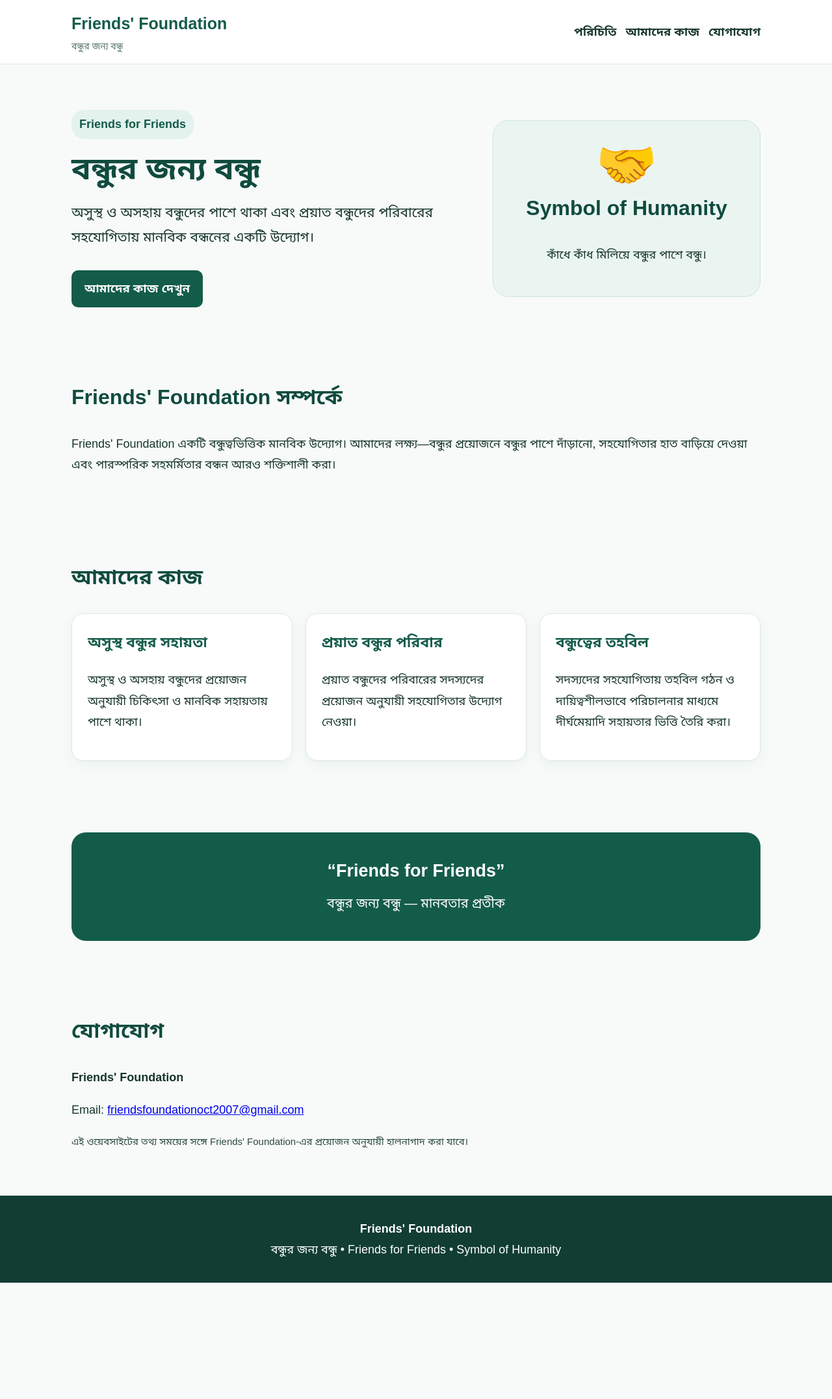
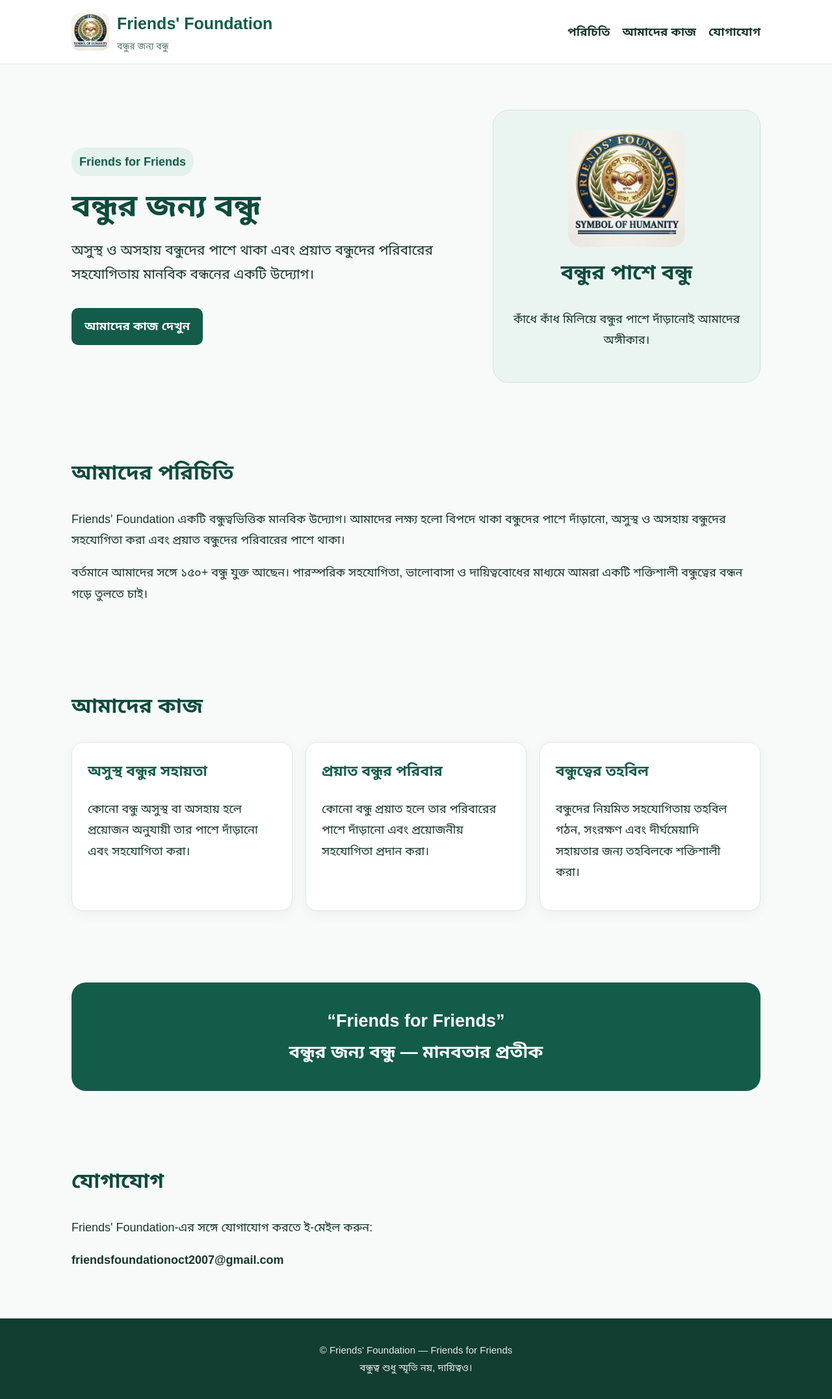
Before and after one commit to friendsfoundationbd/friendsfoundationbd.github.io, a plain HTML site: page index.html in a window 1280 px wide. Shown: the whole page at 65% size. Before the commit the page ends 1974 px from the top, so only its background shows below. Drawn offline with Linux system fonts and the light colour scheme.

Commit message:
Revise meta description and content for clarity
Updated the meta description and improved text clarity in several sections.

```diff
--- a/index.html
+++ b/index.html
@@ -4,84 +4,311 @@
 <meta charset="utf-8">
 <meta name="viewport" content="width=device-width,initial-scale=1">
 <title>Friends' Foundation | Friends for Friends</title>
-<meta name="description" content="Friends' Foundation — Friends for Friends. অসুস্থ ও অসহায় বন্ধুদের সহায়তা এবং প্রয়াত বন্ধুদের পরিবারের পাশে থাকা।">
+<meta name="description" content="Friends' Foundation — Friends for Friends. বন্ধুর জন্য বন্ধু। অসুস্থ ও অসহায় বন্ধুদের সহায়তা এবং প্রয়াত বন্ধুদের পরিবারের পাশে থাকা।">
+
 <style>
-*{box-sizing:border-box}html{scroll-behavior:smooth}
-body{margin:0;font-family:Arial,"Noto Sans Bengali",sans-serif;line-height:1.8;background:#f7faf9;color:#17352d;font-size:18px}
-header{background:#fff;border-bottom:1px solid #dce8e3;position:sticky;top:0;z-index:10}
-.nav{max-width:1100px;margin:auto;padding:14px 20px;display:flex;justify-content:space-between;align-items:center;gap:15px}
-.logo{font-size:25px;font-weight:800;color:#145c4a}.tag{font-size:14px;color:#55746b}
-nav a{margin-left:14px;text-decoration:none;color:#17352d;font-weight:700}
-.hero{max-width:1100px;margin:auto;padding:70px 20px 55px;display:grid;grid-template-columns:1.2fr .8fr;gap:30px;align-items:center}
-.badge{display:inline-block;padding:6px 12px;border-radius:20px;background:#e3f2ec;color:#145c4a;font-weight:700}
-h1{font-size:48px;line-height:1.15;margin:18px 0 12px;color:#104b3d}
-h2{font-size:32px;color:#104b3d;margin-top:0}
-.lead{font-size:21px;max-width:700px}
-.btn{display:inline-block;background:#145c4a;color:#fff;text-decoration:none;padding:12px 20px;border-radius:10px;font-weight:800;margin-top:12px}
-.hero-card{background:#eaf5f1;border-radius:24px;padding:30px;text-align:center;border:1px solid #cfe4dc}
-.hero-card .symbol{font-size:76px;line-height:1}
-section{max-width:1100px;margin:auto;padding:55px 20px}
-.cards{display:grid;grid-template-columns:repeat(3,1fr);gap:20px}
-.card{background:#fff;padding:24px;border-radius:18px;border:1px solid #dce8e3;box-shadow:0 5px 18px rgba(20,92,74,.06)}
-.card h3{font-size:22px;color:#145c4a;margin-top:0}
-.quote{background:#145c4a;color:#fff;border-radius:22px;padding:35px;text-align:center;font-size:27px;font-weight:800}
-footer{background:#123d33;color:#fff;padding:35px 20px;text-align:center}
-.small{font-size:15px;opacity:.9}
-@media(max-width:800px){.hero{grid-template-columns:1fr;padding-top:45px}.cards{grid-template-columns:1fr}h1{font-size:38px}.nav{align-items:flex-start;flex-direction:column}nav a{margin:0 12px 0 0}}
+*{box-sizing:border-box}
+html{scroll-behavior:smooth}
+body{
+  margin:0;
+  font-family:Arial,"Noto Sans Bengali",sans-serif;
+  line-height:1.8;
+  background:#f7faf9;
+  color:#17352d;
+  font-size:18px
+}
+header{
+  background:#fff;
+  border-bottom:1px solid #dce8e3;
+  position:sticky;
+  top:0;
+  z-index:10
+}
+.nav{
+  max-width:1100px;
+  margin:auto;
+  padding:14px 20px;
+  display:flex;
+  justify-content:space-between;
+  align-items:center;
+  gap:15px
+}
+.brand{
+  display:flex;
+  align-items:center;
+  gap:12px
+}
+.logo-img{
+  width:58px;
+  height:58px;
+  object-fit:contain;
+  border-radius:12px
+}
+.logo{
+  font-size:25px;
+  font-weight:800;
+  color:#145c4a
+}
+.tag{
+  font-size:14px;
+  color:#55746b
+}
+nav a{
+  margin-left:14px;
+  text-decoration:none;
+  color:#17352d;
+  font-weight:700
+}
+.hero{
+  max-width:1100px;
+  margin:auto;
+  padding:70px 20px 55px;
+  display:grid;
+  grid-template-columns:1.2fr .8fr;
+  gap:30px;
+  align-items:center
+}
+.badge{
+  display:inline-block;
+  padding:6px 12px;
+  border-radius:20px;
+  background:#e3f2ec;
+  color:#145c4a;
+  font-weight:700
+}
+h1{
+  font-size:48px;
+  line-height:1.15;
+  margin:18px 0 12px;
+  color:#104b3d
+}
+h2{
+  font-size:32px;
+  color:#104b3d;
+  margin-top:0
+}
+.lead{
+  font-size:21px;
+  max-width:700px
+}
+.btn{
+  display:inline-block;
+  background:#145c4a;
+  color:#fff;
+  text-decoration:none;
+  padding:12px 20px;
+  border-radius:10px;
+  font-weight:800;
+  margin-top:12px
+}
+.hero-card{
+  background:#eaf5f1;
+  border-radius:24px;
+  padding:30px;
+  text-align:center;
+  border:1px solid #cfe4dc
+}
+.hero-card img{
+  width:180px;
+  height:180px;
+  object-fit:contain;
+  border-radius:20px
+}
+section{
+  max-width:1100px;
+  margin:auto;
+  padding:55px 20px
+}
+.cards{
+  display:grid;
+  grid-template-columns:repeat(3,1fr);
+  gap:20px
+}
+.card{
+  background:#fff;
+  padding:24px;
+  border-radius:18px;
+  border:1px solid #dce8e3;
+  box-shadow:0 5px 18px rgba(20,92,74,.06)
+}
+.card h3{
+  font-size:22px;
+  color:#145c4a;
+  margin-top:0
+}
+.quote{
+  background:#145c4a;
+  color:#fff;
+  border-radius:22px;
+  padding:35px;
+  text-align:center;
+  font-size:27px;
+  font-weight:800
+}
+footer{
+  background:#123d33;
+  color:#fff;
+  padding:35px 20px;
+  text-align:center
+}
+.small{
+  font-size:15px;
+  opacity:.9
+}
+@media(max-width:800px){
+  .hero{
+    grid-template-columns:1fr;
+    padding-top:45px
+  }
+  .cards{
+    grid-template-columns:1fr
+  }
+  h1{
+    font-size:38px
+  }
+  .nav{
+    align-items:flex-start;
+    flex-direction:column
+  }
+  nav a{
+    margin:0 12px 0 0
+  }
+}
 </style>
 </head>
+
 <body>
+
 <header>
 <div class="nav">
-<div><div class="logo">Friends' Foundation</div><div class="tag">বন্ধুর জন্য বন্ধু</div></div>
-<nav><a href="#about">পরিচিতি</a><a href="#work">আমাদের কাজ</a><a href="#contact">যোগাযোগ</a></nav>
+
+<div class="brand">
+<img class="logo-img" src="1000009126.png" alt="Friends' Foundation Logo">
+<div>
+<div class="logo">Friends' Foundation</div>
+<div class="tag">বন্ধুর জন্য বন্ধু</div>
+</div>
+</div>
+
+<nav>
+<a href="#about">পরিচিতি</a>
+<a href="#work">আমাদের কাজ</a>
+<a href="#contact">যোগাযোগ</a>
+</nav>
+
 </div>
 </header>
 
 <main>
+
 <section class="hero">
+
 <div>
 <span class="badge">Friends for Friends</span>
+
 <h1>বন্ধুর জন্য বন্ধু</h1>
-<p class="lead">অসুস্থ ও অসহায় বন্ধুদের পাশে থাকা এবং প্রয়াত বন্ধুদের পরিবারের সহযোগিতায় মানবিক বন্ধনের একটি উদ্যোগ।</p>
+
+<p class="lead">
+অসুস্থ ও অসহায় বন্ধুদের পাশে থাকা এবং প্রয়াত বন্ধুদের পরিবারের সহযোগিতায়
+মানবিক বন্ধনের একটি উদ্যোগ।
+</p>
+
 <a class="btn" href="#work">আমাদের কাজ দেখুন</a>
 </div>
+
 <div class="hero-card">
-<div class="symbol">🤝</div>
-<h2>Symbol of Humanity</h2>
-<p>কাঁধে কাঁধ মিলিয়ে বন্ধুর পাশে বন্ধু।</p>
+<img src="1000009126.png" alt="Friends' Foundation">
+<h2>বন্ধুর পাশে বন্ধু</h2>
+<p>কাঁধে কাঁধ মিলিয়ে বন্ধুর পাশে দাঁড়ানোই আমাদের অঙ্গীকার।</p>
 </div>
+
 </section>
 
 <section id="about">
-<h2>Friends' Foundation সম্পর্কে</h2>
-<p>Friends' Foundation একটি বন্ধুত্বভিত্তিক মানবিক উদ্যোগ। আমাদের লক্ষ্য—বন্ধুর প্রয়োজনে বন্ধুর পাশে দাঁড়ানো, সহযোগিতার হাত বাড়িয়ে দেওয়া এবং পারস্পরিক সহমর্মিতার বন্ধন আরও শক্তিশালী করা।</p>
+
+<h2>আমাদের পরিচিতি</h2>
+
+<p>
+Friends' Foundation একটি বন্ধুত্বভিত্তিক মানবিক উদ্যোগ।
+আমাদের লক্ষ্য হলো বিপদে থাকা বন্ধুদের পাশে দাঁড়ানো, অসুস্থ ও অসহায়
+বন্ধুদের সহযোগিতা করা এবং প্রয়াত বন্ধুদের পরিবারের পাশে থাকা।
+</p>
+
+<p>
+বর্তমানে আমাদের সঙ্গে ১৫০+ বন্ধু যুক্ত আছেন। পারস্পরিক সহযোগিতা,
+ভালোবাসা ও দায়িত্ববোধের মাধ্যমে আমরা একটি শক্তিশালী বন্ধুত্বের বন্ধন
+গড়ে তুলতে চাই।
+</p>
+
 </section>
 
 <section id="work">
+
 <h2>আমাদের কাজ</h2>
+
 <div class="cards">
-<div class="card"><h3>অসুস্থ বন্ধুর সহায়তা</h3><p>অসুস্থ ও অসহায় বন্ধুদের প্রয়োজন অনুযায়ী চিকিৎসা ও মানবিক সহায়তায় পাশে থাকা।</p></div>
-<div class="card"><h3>প্রয়াত বন্ধুর পরিবার</h3><p>প্রয়াত বন্ধুদের পরিবারের সদস্যদের প্রয়োজন অনুযায়ী সহযোগিতার উদ্যোগ নেওয়া।</p></div>
-<div class="card"><h3>বন্ধুত্বের তহবিল</h3><p>সদস্যদের সহযোগিতায় তহবিল গঠন ও দায়িত্বশীলভাবে পরিচালনার মাধ্যমে দীর্ঘমেয়াদি সহায়তার ভিত্তি তৈরি করা।</p></div>
+
+<div class="card">
+<h3>অসুস্থ বন্ধুর সহায়তা</h3>
+<p>
+কোনো বন্ধু অসুস্থ বা অসহায় হলে প্রয়োজন অনুযায়ী তার পাশে দাঁড়ানো
+এবং সহযোগিতা করা।
+</p>
 </div>
+
+<div class="card">
+<h3>প্রয়াত বন্ধুর পরিবার</h3>
+<p>
+কোনো বন্ধু প্রয়াত হলে তার পরিবারের পাশে দাঁড়ানো এবং প্রয়োজনীয়
+সহযোগিতা প্রদান করা।
+</p>
+</div>
+
+<div class="card">
+<h3>বন্ধুত্বের তহবিল</h3>
+<p>
+বন্ধুদের নিয়মিত সহযোগিতায় তহবিল গঠন, সংরক্ষণ এবং দীর্ঘমেয়াদি
+সহায়তার জন্য তহবিলকে শক্তিশালী করা।
+</p>
+</div>
+
+</div>
+
 </section>
 
 <section>
-<div class="quote">“Friends for Friends”<br><span style="font-size:20px;font-weight:500">বন্ধুর জন্য বন্ধু — মানবতার প্রতীক</span></div>
+
+<div class="quote">
+“Friends for Friends”<br>
+বন্ধুর জন্য বন্ধু — মানবতার প্রতীক
+</div>
+
 </section>
 
 <section id="contact">
+
 <h2>যোগাযোগ</h2>
-<p><strong>Friends' Foundation</strong></p>
-<p>Email: <a href="mailto:friendsfoundationoct2007@gmail.com">friendsfoundationoct2007@gmail.com</a></p>
-<p class="small">এই ওয়েবসাইটের তথ্য সময়ের সঙ্গে Friends' Foundation-এর প্রয়োজন অনুযায়ী হালনাগাদ করা যাবে।</p>
+
+<p>
+Friends' Foundation-এর সঙ্গে যোগাযোগ করতে ই-মেইল করুন:
+</p>
+
+<p>
+<strong>friendsfoundationoct2007@gmail.com</strong>
+</p>
+
 </section>
+
 </main>
 
 <footer>
-<strong>Friends' Foundation</strong><br>
-বন্ধুর জন্য বন্ধু • Friends for Friends • Symbol of Humanity
+<div class="small">
+© Friends' Foundation — Friends for Friends
+</div>
+<div class="small">
+বন্ধুত্ব শুধু স্মৃতি নয়, দায়িত্বও।
+</div>
 </footer>
+
 </body>
 </html>
```
